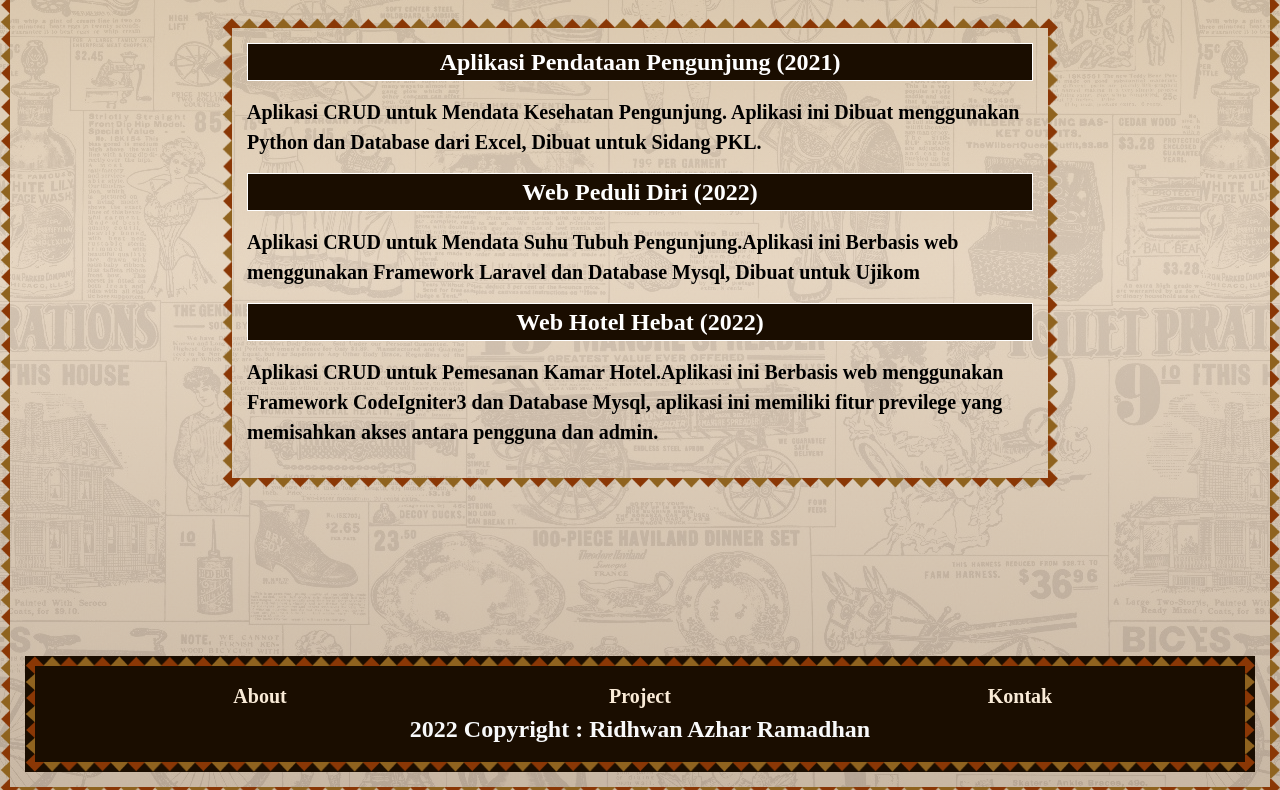
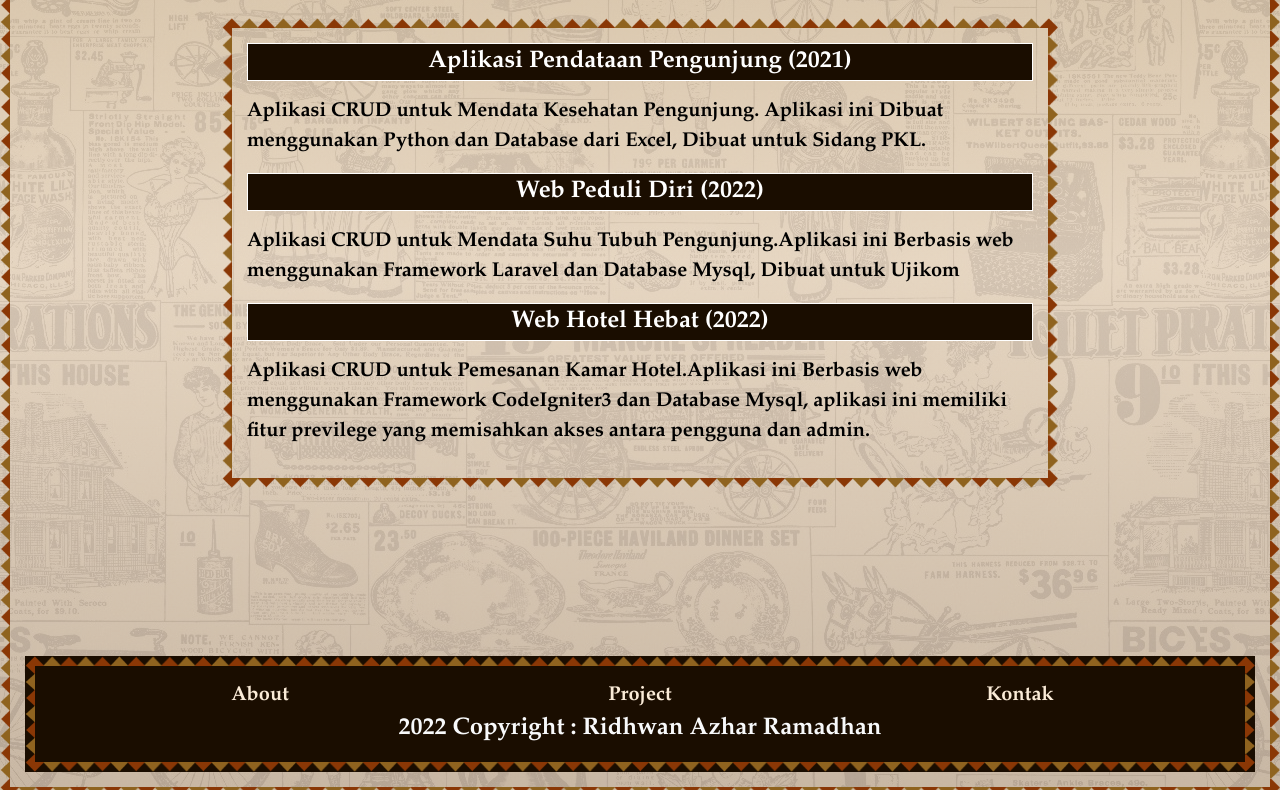
Before and after one commit to ridhwanazharr/ridhwan-portfolio, a plain HTML site: page project.html in a window 1280 px wide. Shown: the part 301-1091 px from the top of the page. Drawn offline with nearby package versions, Linux system fonts and the light colour scheme.

Commit message:
Update project.html

```diff
--- a/project.html
+++ b/project.html
@@ -13,7 +13,7 @@
     <style>
         body {
             background-image: url("background2.jpg");
-            font-family: "Clarendon";
+            font-family: Garamond, serif;
             font-weight: bold;
         }
 
```
